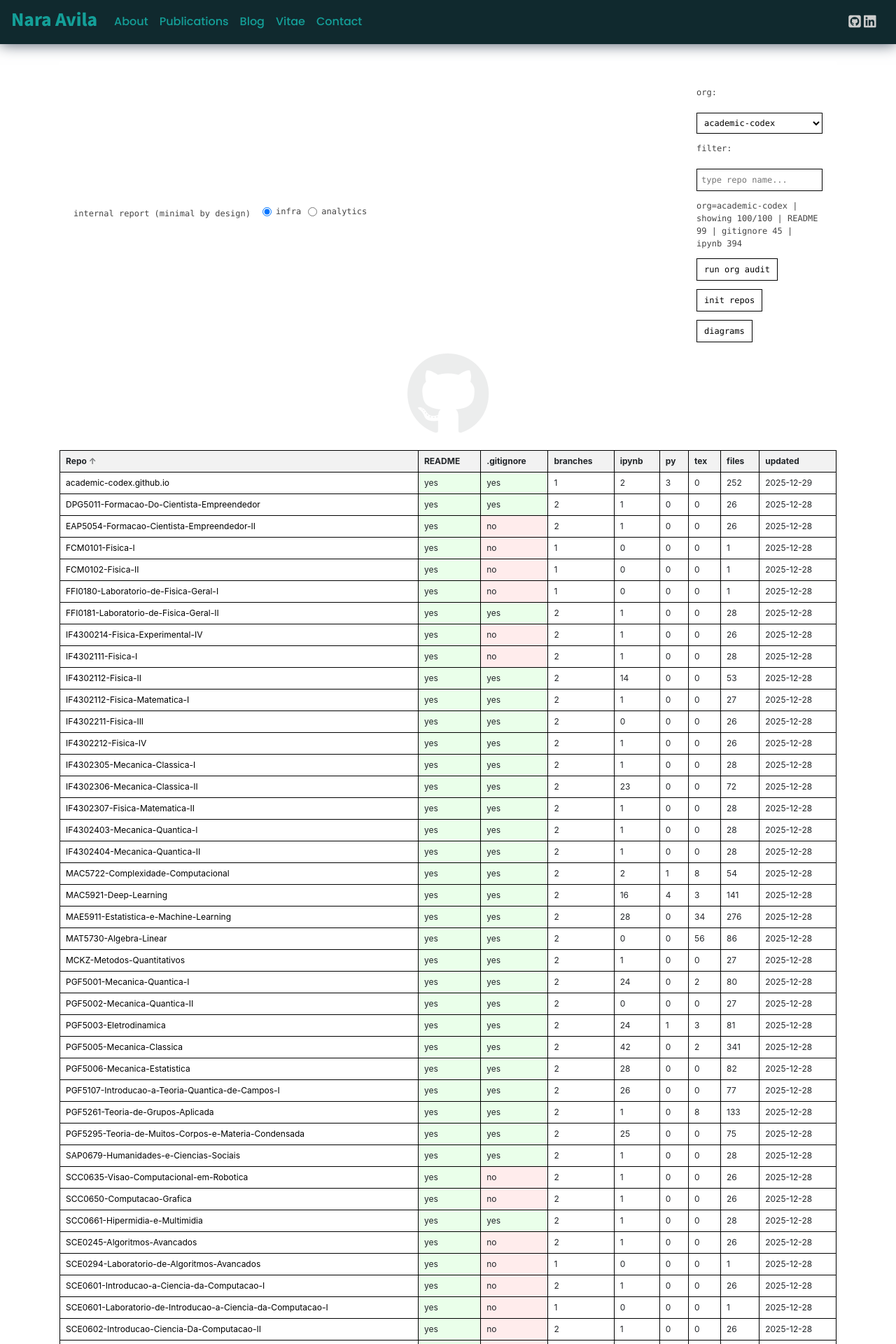
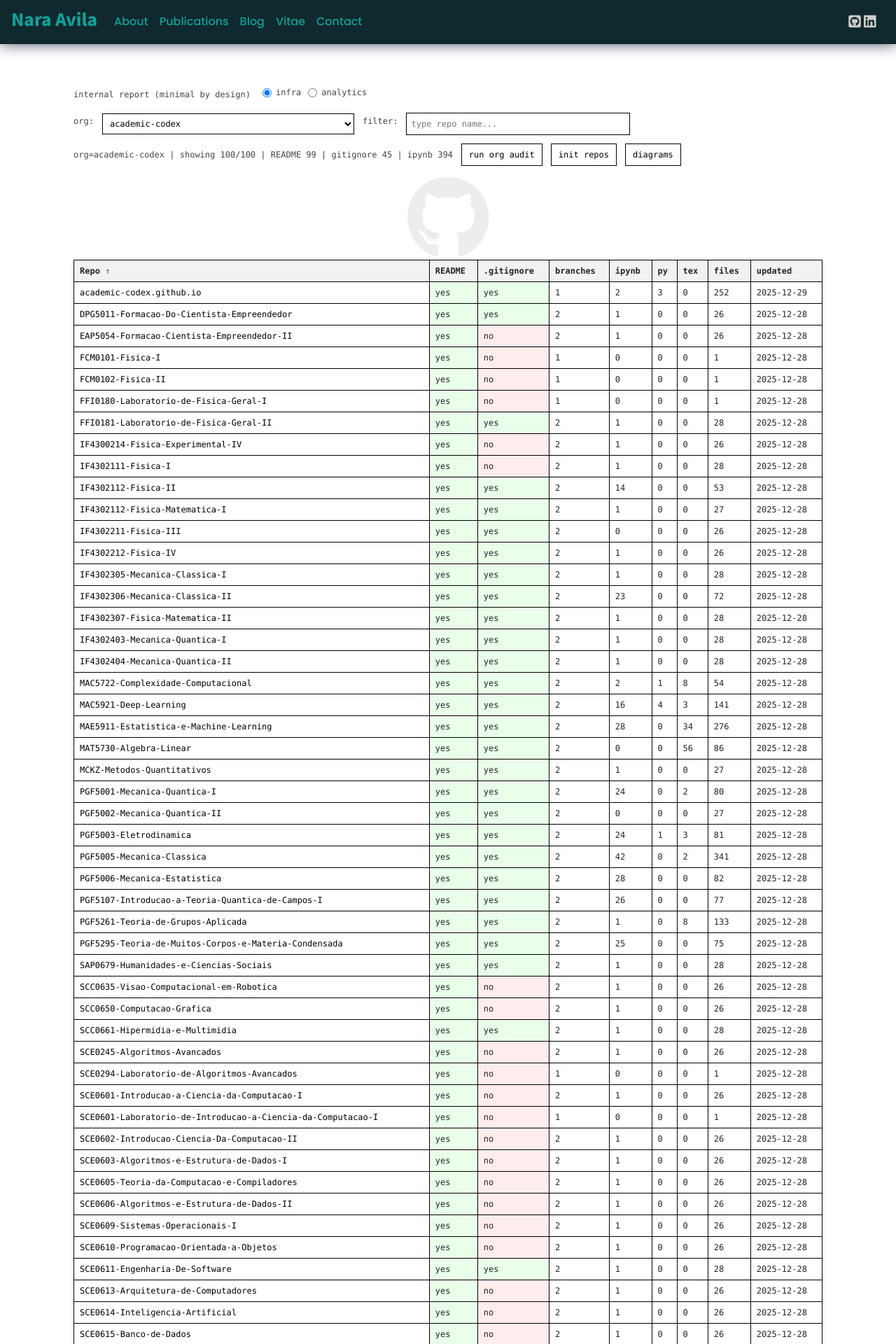
Before and after one commit to naavilam/naavilam.github.io, a Jekyll site: the page built from pages/audit.html, in a window 1280 px wide. Shown: the top 1920 px of the page at 70% size. Built offline with Jekyll 4.4.1, drawn with Linux system fonts in a browser that asks for light colours; nearby versions of some CDN libraries; comment, search, counter and statistics services are not loaded.

Commit message:
Update files

```diff
--- a/pages/audit.html
+++ b/pages/audit.html
@@ -163,7 +163,7 @@
 
     .audit-bar {
         display: grid;
-        grid-template-columns: 1fr 180px;
+        /* grid-template-columns: 1fr 180px; */
         gap: 12px;
         align-items: center;
         margin: 10px 0 14px;
@@ -184,35 +184,6 @@
     .audit-brand i {
         font-size: 120px;
         opacity: .08;
-    }
-
-    .audit-headline {
-        display: flex;
-        align-items: center;
-        justify-content: space-between;
-        /* título à esquerda, radios à direita */
-        gap: 16px;
-        margin-bottom: 6px;
-        white-space: nowrap;
-    }
-
-    .audit-headline .audit-radio {
-        margin-left: 0;
-        /* remove o empurrão antigo */
-        gap: 12px;
-    }
-
-    .audit-headline .audit-radio label {
-        font-size: 12px;
-        gap: 6px;
-    }
-
-    .audit-headline .audit-radio input[type="radio"] {
-        transform: none;
-        /* tira o shift que às vezes “aumenta” visualmente */
-        width: 12px;
-        height: 12px;
-        margin: 0;
     }
 </style>
 
@@ -263,8 +234,8 @@
     <div class="audit-brand" aria-hidden="true">
         <i class="fa-brands fa-github"></i>
     </div>
-</div>
-</div>
+
+
 
     <table class="audit-table">
         <thead id="thead">
```
Also changed, not shown: assets/img/eventos/evento4.jpg (deleted). Lines whose indentation alone changed are shown as unchanged.
